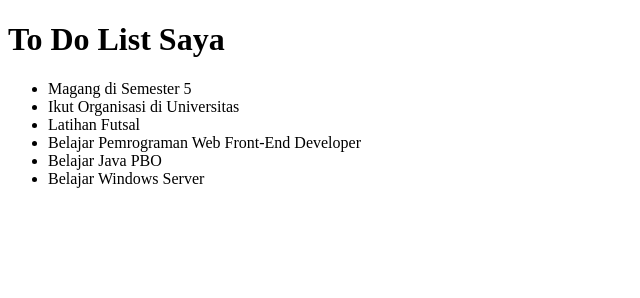
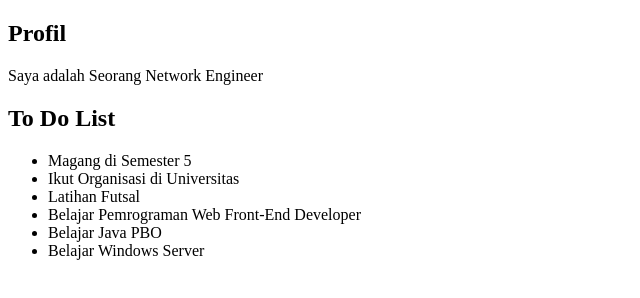
Before and after one commit to fauzanramaa/my-desk, a plain HTML site: page index.html in a window 1280 px wide. Shown: the whole page, without its empty margins (0-640 px from the left). Drawn offline with Linux system fonts and the light colour scheme.

Commit message:
Update index.html

```diff
--- a/index.html
+++ b/index.html
@@ -7,7 +7,12 @@
     <title>Document</title>
 </head>
 <body>
-    <h1>To Do List Saya</h1>
+    <div>
+        <h2>Profil</h2>
+        <p>Saya adalah Seorang Network Engineer</p>
+    </div>
+
+    <h2>To Do List</h2>
     <ul>
         <li>Magang di Semester 5</li>
         <li>Ikut Organisasi  di Universitas</li>
```
